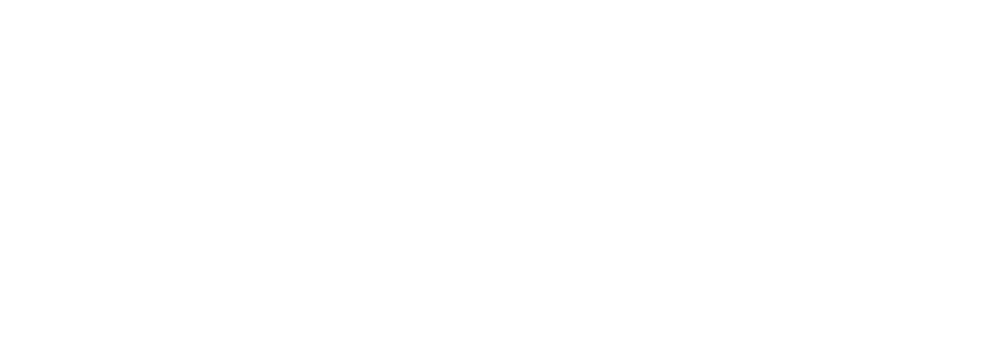
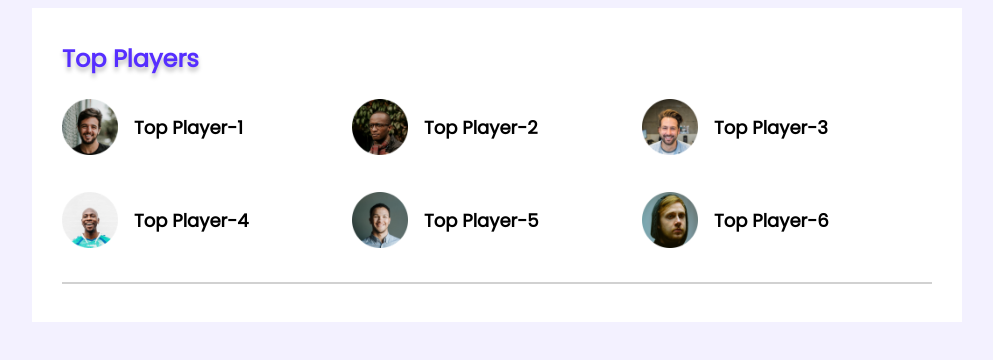
Before and after one commit to Khan-Mahmud-Hasan/leader-board-css3, a plain HTML site: page index.html in a window 1280 px wide. Shown: the whole page, without its empty margins (143-1136 px from the left). Drawn offline with Linux system fonts and the light colour scheme.

Commit message:
top player section done

```diff
--- a/index.html
+++ b/index.html
@@ -1,12 +1,55 @@
 <!DOCTYPE html>
 <html lang="en">
+
 <head>
     <meta charset="UTF-8">
     <meta http-equiv="X-UA-Compatible" content="IE=edge">
     <meta name="viewport" content="width=device-width, initial-scale=1.0">
     <title>Leader Board</title>
+    <link rel="stylesheet" href="styles/style.css">
 </head>
+
 <body>
+    <!-- header start   -->
+    <header>
 
+    </header>
+    <!-- header end -->
+    <main>
+        <!-- top players & blogs -->
+        <section class="container">
+            <div class="top-players">
+                <h2 class="section-title">Top Players</h2>
+                <div class="players">
+                    <div class="player">
+                        <img src="images/players/player-1.png" alt="">
+                        <h3 class="player-name">Top Player-1</h3>
+                    </div>
+                    <div class="player">
+                        <img src="images/players/player-2.png" alt="">
+                        <h3 class="player-name">Top Player-2</h3>
+                    </div>
+                    <div class="player">
+                        <img src="images/players/player-3.png" alt="">
+                        <h3 class="player-name">Top Player-3</h3>
+                    </div>
+                    <div class="player">
+                        <img src="images/players/player-4.png" alt="">
+                        <h3 class="player-name">Top Player-4</h3>
+                    </div>
+                    <div class="player">
+                        <img src="images/players/player-5.png" alt="">
+                        <h3 class="player-name">Top Player-5</h3>
+                    </div>
+                    <div class="player">
+                        <img src="images/players/player-6.png" alt="">
+                        <h3 class="player-name">Top Player-6</h3>
+                    </div>
+                </div>
+            </div>
+            <hr>
+        </section>
+    </main>
 </body>
+
 </html>
--- a/styles/style.css
+++ b/styles/style.css
@@ -0,0 +1,56 @@
+/* font  */
+@import url('https://fonts.googleapis.com/css2?family=Open+Sans&family=Poppins&display=swap');
+
+/* common style */
+body {
+    font-family: 'Open Sans', sans-serif;
+    font-family: 'Poppins', sans-serif;
+    background: #F3F1FF;
+}
+
+main {
+    display: flex;
+    justify-content: center;
+}
+
+.container {
+    background: #FFFFFF;
+    width: 870px;
+    padding: 30px;
+}
+
+.top-players{
+    margin-bottom: 30px;
+}
+
+.section-title {
+    color: #562EFF;
+    font-size: 24px;
+    text-shadow: 0px 4px 4px rgba(0, 0, 0, 0.25);
+    margin-top: 3px;
+}
+hr{
+    border: 1px solid #D1D1D1;
+}
+
+/* top players styles */
+.players {
+    display: grid;
+    grid-template-columns: repeat(3, 1fr);
+    grid-row-gap: 30px;
+}
+
+.player {
+    display: flex;
+    align-items: center;
+}
+
+.player img {
+    width: 56px;
+    height: 56px;
+}
+
+.player-name{
+    margin-left: 16px;
+    font-size: 18px;
+}
```
